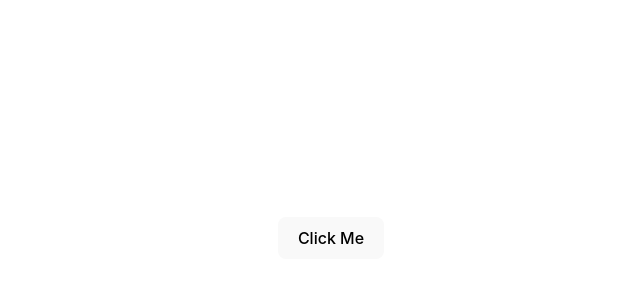
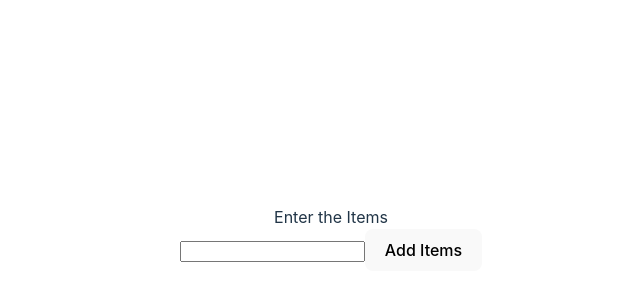
Before and after one commit to Truebus/Practice-UseState-Hook, a React (Vite) app: page / in a window 1280 px wide. Shown: the part 162-462 px from the top of the page, without its empty margins (309-949 px from the left). Built offline with nearby package versions, Linux system fonts and the light colour scheme.

Commit message:
today task

```diff
--- a/src/App.jsx
+++ b/src/App.jsx
@@ -1,12 +1,10 @@
 import './App.css'
-import { Toggle } from './Toggle'
-import { Counter } from './Usestate/Counter'
-import { ThemeToggler } from './Usestate/Theme'
+import { Shopping } from './Usestate/Shopping'
 
 
 function App() {
  return (
-  <Toggle/>
+  <Shopping/>
   )
 }
 
--- /dev/null
+++ b/src/Usestate/Shopping.jsx
@@ -0,0 +1,36 @@
+// Create a simple shopping cart component where users can add or remove items.
+// Requirements:
+// •	Use an array state to hold the items in the cart.
+// •	Initialize the cart with a few items.
+// •	Create buttons to add and remove items (e.g., "Add Item" and "Remove Item").
+// •	Display the current items in the cart.
+import { useState } from "react";
+export const Shopping=()=>{
+    const[storeitems,setStoreItems]=useState([]);
+    const[values,setValues]=useState('');
+    const handlechange=(e)=>{
+        setValues(e.target.value);
+    }
+    const handleitems=()=>{
+        if(values.trim()){
+            setStoreItems([...storeitems,values]);
+            setValues('');
+        }
+    }
+    const del=(index)=>{
+      setStoreItems(pre=>pre.filter((_,i)=>i!==index));
+    }
+    return(
+        <div>
+            <label>Enter the Items</label><br/>
+            <input type="text" onChange={handlechange} value={values}></input>
+            <button onClick={handleitems}>Add Items</button>
+            {storeitems.map((x,index)=>(
+                <div key={index}>
+                <h1>{x}</h1>
+                <button onClick={()=>del(index)}>Delete Items</button>
+                </div>
+            ))}
+        </div>
+    )
+}
--- a/src/Toggle.jsx
+++ b/src/Usestate/Toggle.jsx
@@ -4,16 +4,16 @@
 // •	Initialize the state to false.
 // •	Display a message ("Hello, World!") when the state is true and hide it when false.
 // •	Create a button to toggle the visibility.
-import { useState } from "react"
-export const Toggle=()=>{
-    const[show,setShow]=useState(false);
-    const handle=()=>{
-        setShow(!show)
-    }
-    return(
-        <div>
-            <button onClick={handle}>Click Me</button>
-            {show?<h1>Hello World!</h1>:null}
-        </div>
-    )
-}
+// import { useState } from "react"
+// export const Toggle=()=>{
+//     const[show,setShow]=useState(false);
+//     const handle=()=>{
+//         setShow(!show)
+//     }
+//     return(
+//         <div>
+//             <button onClick={handle}>Click Me</button>
+//             {show?<h1>Hello World!</h1>:null}
+//         </div>
+//     )
+// }
```
Also changed, not shown: src/Usestate/Input.jsx (added, +19 -0 lines).
